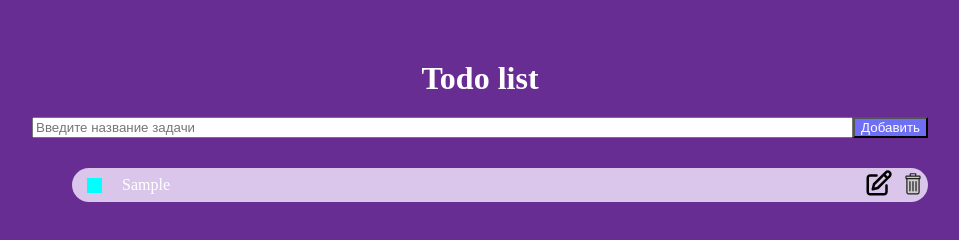
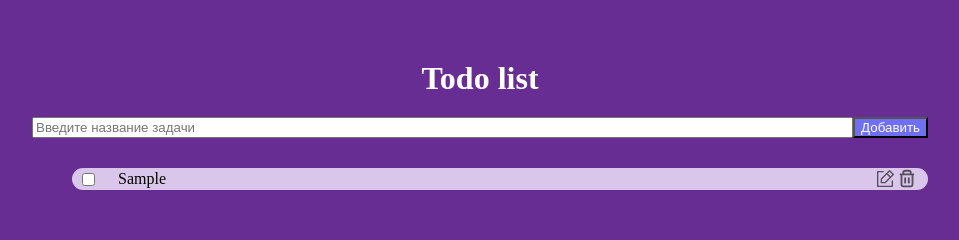
Before and after one commit to dmitriy9427/todo-list-js, a website built with webpack: page index.html in a window 1280 px wide. Both pictures are taken after typing "Sample" into the empty fields and a click on the button "Добавить". Shown: the whole page, without its empty margins (160-1119 px from the left). Built offline with nearby package versions, Linux system fonts and the light colour scheme.

Commit message:
переписал логику для добавления элементов а страницу, изменил стили для кнопок редактирования и удаления элементов списка, настроил сборщик вебпак

```diff
--- a/index.html
+++ b/index.html
@@ -4,7 +4,7 @@
     <meta charset="UTF-8" />
     <meta name="viewport" content="width=device-width, initial-scale=1.0" />
 
-    <!-- <link rel="stylesheet" href="./src/styles/index.s -->
+    <!-- <link rel="stylesheet" href="./src/styles/index.css" /> -->
     <title>Todo list</title>
   </head>
   <body>
@@ -21,7 +21,7 @@
       <ul class="todo__list"></ul>
     </div>
     <div class="popup">
-      <div class="popup-edit">
+      <form class="popup-edit">
         <h3 class="popup-edit__title">Введите новое название для задачи</h3>
         <input
           type="text"
@@ -29,8 +29,8 @@
           placeholder="Введите новое название"
         />
         <button type="submit" class="popup-edit__btn-save">Сохранить</button>
-        <button class="popup-edit__btn-cancel">Отменить</button>
-        <button title="Закрыть" class="popup-edit__btn-close">
+        <button type="button" class="popup-edit__btn-cancel">Отменить</button>
+        <button type="button" title="Закрыть" class="popup-edit__btn-close">
           <svg
             width="40px"
             height="40px"
@@ -44,7 +44,7 @@
             />
           </svg>
         </button>
-      </div>
+      </form>
     </div>
     <script src="./src/index.js"></script>
   </body>
--- a/package.json
+++ b/package.json
@@ -5,7 +5,7 @@
   "description": "",
   "main": "todo.js",
   "scripts": {
-    "build": "webpack --mode production",
+    "build": "webpack --mode development",
     "dev": "webpack serve",
     "predeploy": "npm run build",
     "deploy": "gh-pages -d dist"
--- a/src/index.js
+++ b/src/index.js
@@ -1,8 +1,8 @@
 import "./styles/index.css";
 
-const getElementDom = (element) => {
-  return document.querySelector(`.${element}`);
-};
+const getElementDom = (element) => document.querySelector(`.${element}`);
+
+const createItem = (item) => document.createElement(item);
 
 const todoInput = getElementDom("todo__form-input");
 const todoAddBtn = getElementDom("todo__form-btn");
@@ -12,72 +12,48 @@ const popupSaveBtn = getElementDom("popup-edit__btn-save");
 const popupCancelBtn = getElementDom("popup-edit__btn-cancel");
 const popupInput = getElementDom("popup-edit__input");
 const popup = getElementDom("popup");
-
 const localArr = JSON.parse(localStorage.getItem("arr")) || [];
 
 function render() {
   todoList.innerHTML = "";
   for (let i = 0; i < localArr.length; i++) {
-    let li = document.createElement("li");
-    li.insertAdjacentHTML(
-      "afterbegin",
-      `
-    <input id="checbox" class="todo__list-item-input" type="checkbox" />
-    <label for="checbox" class="todo__list-item-label"></label>
-    <span class="todo__list-item-text">${localArr[i]}</span>
-    <div class="todo__list-item-svg">
+    let li = createItem("li");
+    li.classList.add("todo__list-item");
 
-    <svg
-    onClick=editTodoElement(${i})
-        width="30px"
-        height="30px"
-        viewBox="0 0 24 24"
-        fill="none"
-        xmlns="http://www.w3.org/2000/svg"
-      >
-        <path
-          fill-rule="evenodd"
-          clip-rule="evenodd"
-          d="M21.1213 2.70705C19.9497 1.53548 18.0503 1.53547 16.8787 2.70705L15.1989 4.38685L7.29289 12.2928C7.16473 12.421 7.07382 12.5816 7.02986 12.7574L6.02986 16.7574C5.94466 17.0982 6.04451 17.4587 6.29289 17.707C6.54127 17.9554 6.90176 18.0553 7.24254 17.9701L11.2425 16.9701C11.4184 16.9261 11.5789 16.8352 11.7071 16.707L19.5556 8.85857L21.2929 7.12126C22.4645 5.94969 22.4645 4.05019 21.2929 2.87862L21.1213 2.70705ZM18.2929 4.12126C18.6834 3.73074 19.3166 3.73074 19.7071 4.12126L19.8787 4.29283C20.2692 4.68336 20.2692 5.31653 19.8787 5.70705L18.8622 6.72357L17.3068 5.10738L18.2929 4.12126ZM15.8923 6.52185L17.4477 8.13804L10.4888 15.097L8.37437 15.6256L8.90296 13.5112L15.8923 6.52185ZM4 7.99994C4 7.44766 4.44772 6.99994 5 6.99994H10C10.5523 6.99994 11 6.55223 11 5.99994C11 5.44766 10.5523 4.99994 10 4.99994H5C3.34315 4.99994 2 6.34309 2 7.99994V18.9999C2 20.6568 3.34315 21.9999 5 21.9999H16C17.6569 21.9999 19 20.6568 19 18.9999V13.9999C19 13.4477 18.5523 12.9999 18 12.9999C17.4477 12.9999 17 13.4477 17 13.9999V18.9999C17 19.5522 16.5523 19.9999 16 19.9999H5C4.44772 19.9999 4 19.5522 4 18.9999V7.99994Z"
-          fill="#000000"
-        />
-      </svg>
+    let input = createItem("input");
+    input.setAttribute("type", "checkbox");
+    input.classList.add("todo__list-item-input");
 
-      <svg
-      onclick=deleteTodoElement(${i})
-      width="30px"
-      height="30px"
-      viewBox="0 0 1024 1024"
-      class="icon"
-      version="1.1"
-      xmlns="http://www.w3.org/2000/svg"
-    >
-      <path
-        d="M667.8 362.1H304V830c0 28.2 23 51 51.3 51h312.4c28.4 0 51.4-22.8 51.4-51V362.2h-51.3z"
-        fill="#CCCCCC"
-      />
-      <path
-        d="M750.3 295.2c0-8.9-7.6-16.1-17-16.1H289.9c-9.4 0-17 7.2-17 16.1v50.9c0 8.9 7.6 16.1 17 16.1h443.4c9.4 0 17-7.2 17-16.1v-50.9z"
-        fill="#CCCCCC"
-      />
-      <path
-        d="M733.3 258.3H626.6V196c0-11.5-9.3-20.8-20.8-20.8H419.1c-11.5 0-20.8 9.3-20.8 20.8v62.3H289.9c-20.8 0-37.7 16.5-37.7 36.8V346c0 18.1 13.5 33.1 31.1 36.2V830c0 39.6 32.3 71.8 72.1 71.8h312.4c39.8 0 72.1-32.2 72.1-71.8V382.2c17.7-3.1 31.1-18.1 31.1-36.2v-50.9c0.1-20.2-16.9-36.8-37.7-36.8z m-293.5-41.5h145.3v41.5H439.8v-41.5z m-146.2 83.1H729.5v41.5H293.6v-41.5z m404.8 530.2c0 16.7-13.7 30.3-30.6 30.3H355.4c-16.9 0-30.6-13.6-30.6-30.3V382.9h373.6v447.2z"
-        fill="#211F1E"
-      />
-      <path
-        d="M511.6 798.9c11.5 0 20.8-9.3 20.8-20.8V466.8c0-11.5-9.3-20.8-20.8-20.8s-20.8 9.3-20.8 20.8v311.4c0 11.4 9.3 20.7 20.8 20.7zM407.8 798.9c11.5 0 20.8-9.3 20.8-20.8V466.8c0-11.5-9.3-20.8-20.8-20.8s-20.8 9.3-20.8 20.8v311.4c0.1 11.4 9.4 20.7 20.8 20.7zM615.4 799.6c11.5 0 20.8-9.3 20.8-20.8V467.4c0-11.5-9.3-20.8-20.8-20.8s-20.8 9.3-20.8 20.8v311.4c0 11.5 9.3 20.8 20.8 20.8z"
-        fill="#211F1E"
-      />
-    </svg>
+    let span = createItem("span");
+    span.classList.add("todo__list-item-text");
+    span.textContent = localArr[i];
 
-    </div>`
-    );
-    li.className = "todo__list-item";
-    todoList.prepend(li);
+    let div = createItem("div");
+    div.classList.add("todo__list-item-svg");
+
+    let buttonEdit = createItem("button");
+    buttonEdit.className = "btn todo__list-item-edit";
+    buttonEdit.addEventListener("click", () => {
+      editTodoElement(i);
+    });
+    buttonEdit.removeEventListener("click", () => {
+      editTodoElement(i);
+    });
+
+    let buttonDelete = createItem("button");
+    buttonDelete.className = "btn todo__list-item-delete";
+    buttonDelete.addEventListener("click", () => {
+      deleteTodoElement(i);
+    });
+
+    div.append(buttonEdit, buttonDelete);
+    li.append(input, span, div);
+    todoList.append(li);
   }
 }
 
-function addElement() {
+function addElement(e) {
+  e.preventDefault();
   let value = todoInput.value;
   if (value.length > 0) {
     localArr.push(value);
@@ -88,23 +64,16 @@ function addElement() {
 }
 
 function editTodoElement(index) {
-  togglePopup();
   let item = localArr[index];
   if (index !== undefined) {
-    popupSaveBtn.addEventListener("click", function (e) {
-      e.preventDefault();
-      save(index);
+    togglePopup();
+    popupInput.value = item;
+    popupSaveBtn.addEventListener("click", () => {
+      localArr[index] = popupInput.value;
+      togglePopup();
+      localStorage.setItem("arr", JSON.stringify(localArr));
+      render();
     });
-    popupInput.value = item;
-  }
-}
-
-function save(index) {
-  if (popupInput.value.length > 0) {
-    localArr[index] = popupInput.value;
-    localStorage.setItem("arr", JSON.stringify(localArr));
-    render();
-    togglePopup();
   }
 }
 
@@ -116,14 +85,7 @@ function deleteTodoElement(index) {
   render();
 }
 
-todoAddBtn.addEventListener("click", (e) => {
-  e.preventDefault();
-  addElement();
-});
-todoAddBtn.removeEventListener("click", (e) => {
-  e.preventDefault();
-  addElement();
-});
+todoAddBtn.addEventListener("click", addElement);
 
 function togglePopup() {
   popup.classList.toggle("open-popup");
--- /dev/null
+++ b/src/styles/blocks/todo/__list-item-delete/todo__list-item-delete.css
@@ -0,0 +1,5 @@
+.todo__list-item-delete {
+  background-image: url("../../../../images/delete-2-svgrepo-com.svg");
+  width: 25px;
+  height: 25px;
+}
--- /dev/null
+++ b/src/styles/blocks/todo/__list-item-edit/todo__list-item-edit.css
@@ -0,0 +1,3 @@
+.todo__list-item-edit {
+  background-image: url("../../../../images/edit-4-svgrepo-com.svg");
+}
--- a/src/styles/blocks/todo/__list-item-input/todo__list-item-input.css
+++ b/src/styles/blocks/todo/__list-item-input/todo__list-item-input.css
@@ -1,3 +1,3 @@
 .todo__list-item-input {
-  display: none;
+  margin-left: 10px;
 }
--- /dev/null
+++ b/src/styles/blocks/todo/__list-item-svg/todo__list-item-svg.css
@@ -0,0 +1,6 @@
+.todo__list-item-svg {
+  display: flex;
+  flex-direction: row;
+  align-items: center;
+  margin-right: 10px;
+}
--- a/src/styles/blocks/todo/__list-item-text/todo__list-item-text.css
+++ b/src/styles/blocks/todo/__list-item-text/todo__list-item-text.css
@@ -1,6 +1,7 @@
 .todo__list-item-text {
   margin-right: auto;
   margin-left: 20px;
+  color: black;
 }
 
 .done {
--- a/src/styles/blocks/todo/__list-item/todo__list-item.css
+++ b/src/styles/blocks/todo/__list-item/todo__list-item.css
@@ -1,15 +1,3 @@
-@keyframes start {
-  from {
-    transform: scale(0%);
-  }
-  to {
-    transform: scale(100%);
-  }
-}
-
-@keyframes end {
-}
-
 .todo__list-item {
   color: #ffffff;
   background-color: rgb(217, 198, 234);
@@ -20,6 +8,3 @@
   margin-bottom: 10px;
   border-radius: 20px;
 }
-.animation {
-  animation: start 1s ease;
-}
--- a/src/styles/index.css
+++ b/src/styles/index.css
@@ -8,6 +8,9 @@
 @import url(./blocks/todo/__list-item-input/todo__list-item-input.css);
 @import url(./blocks/todo/__list-item-text/todo__list-item-text.css);
 @import url(./blocks/todo/__list-item-label/todo__list-item-label.css);
+@import url(./blocks/todo/__list-item-svg/todo__list-item-svg.css);
+@import url(./blocks/todo/__list-item-edit/todo__list-item-edit.css);
+@import url(./blocks/todo/__list-item-delete/todo__list-item-delete.css);
 @import url(./blocks/popup/popup.css);
 @import url(./blocks/popup-edit/popup-edit.css);
 @import url(./blocks/popup-edit/__title/popup-edit__title.css);
@@ -21,3 +24,20 @@ body {
   box-sizing: border-box;
   background-color: rgb(104, 45, 147);
 }
+
+.btn {
+  background-repeat: no-repeat;
+  background-position: center;
+  background-size: contain;
+  border: none;
+  background-color: transparent;
+  width: 22px;
+  height: 22px;
+  opacity: 0.6;
+  cursor: pointer;
+  transition: opacity 0.6s ease;
+}
+
+.btn:hover {
+  opacity: 1;
+}
```
Also changed, not shown: src/images/delete-2-svgrepo-com.svg (added), src/images/edit-4-svgrepo-com.svg (added), 1 other file.
